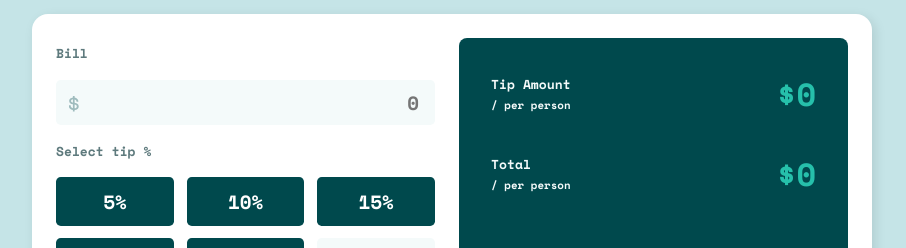
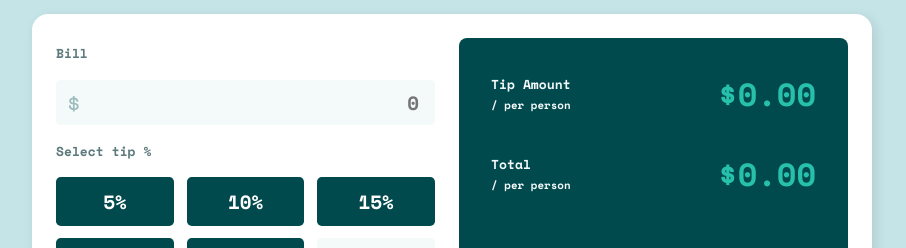
Before and after one commit to tabascum/tip-calculator-app, a Nuxt app: page / in a window 1280 px wide. Shown: the part 266-514 px from the top of the page, without its empty margins (188-1094 px from the left). Built offline with nearby package versions, Linux system fonts and the light colour scheme.

Commit message:
fix: math results and deployment errors

```diff
--- a/stores/TipStore.js
+++ b/stores/TipStore.js
@@ -6,8 +6,8 @@ export const useTipStore = defineStore("tip", {
     billTotal: null,
     customTip: null,
     numberOfPeople: null,
-    tipAmountPerPerson: 0,
-    totalPerPerson: 0,
+    tipAmountPerPerson: "0.00",
+    totalPerPerson: "0.00",
   }),
   actions: {
     setBillTotal(value) {
@@ -26,13 +26,16 @@ export const useTipStore = defineStore("tip", {
             ? (this.billTotal * this.customTip) / 100
             : this.billTotal * 0.1;
 
-        this.tipAmountPerPerson = tipAmount / this.numberOfPeople;
+        this.tipPerPerson = tipAmount / this.numberOfPeople;
         this.totalPerPerson =
           this.billTotal / this.numberOfPeople +
           tipAmount / this.numberOfPeople;
+
+        this.tipAmountPerPerson = tipPerPerson.toFixed(2);
+        this.totalPerPerson = totalPerPerson.toFixed(2);
       } else {
-        this.tipAmountPerPerson = 0;
-        this.totalPerPerson = 0;
+        this.tipAmountPerPerson = "0.00";
+        this.totalPerPerson = "0.00";
       }
     },
   },
```
Also changed, not shown: 2 other files (tests, documents, lock files or other folders).
